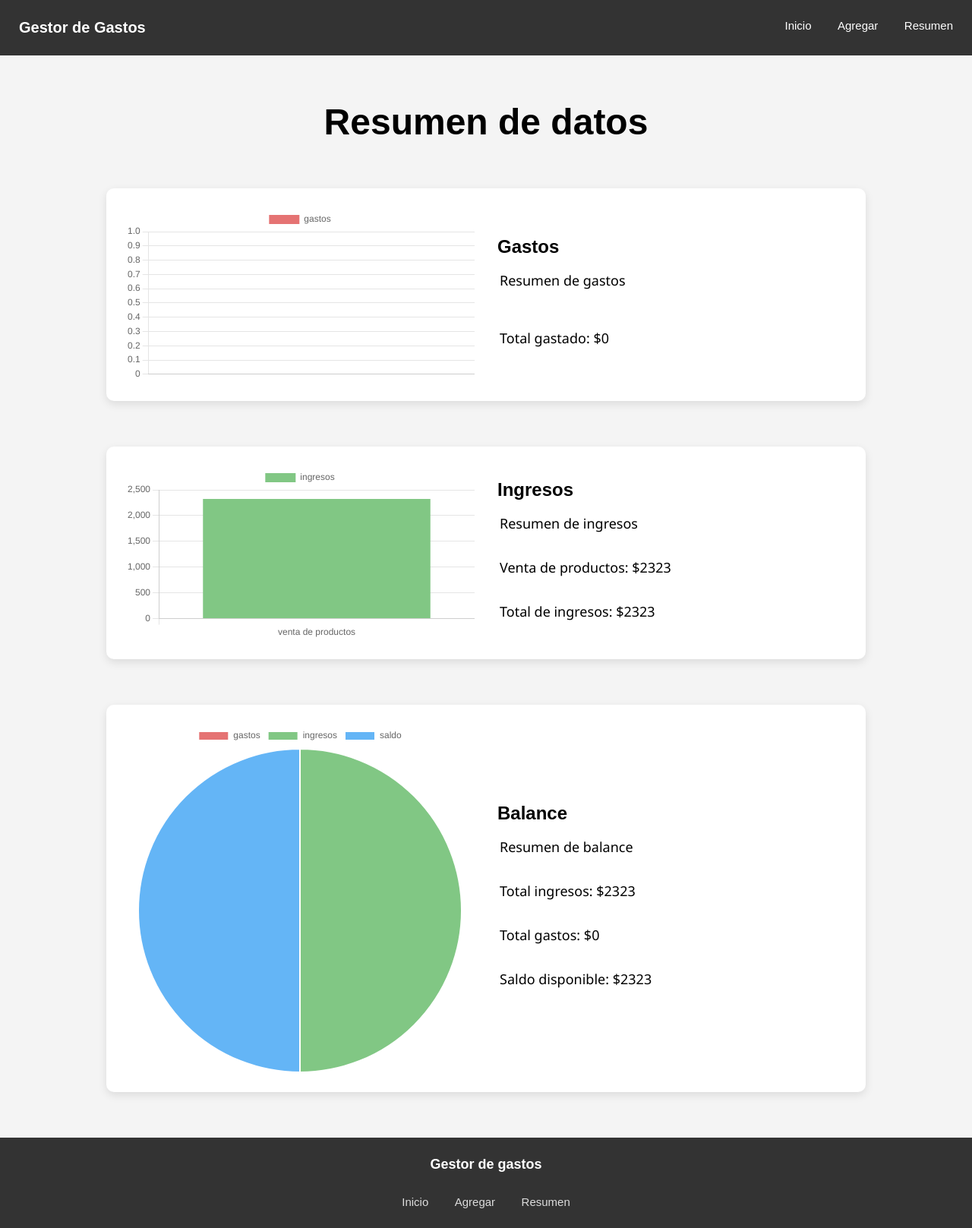
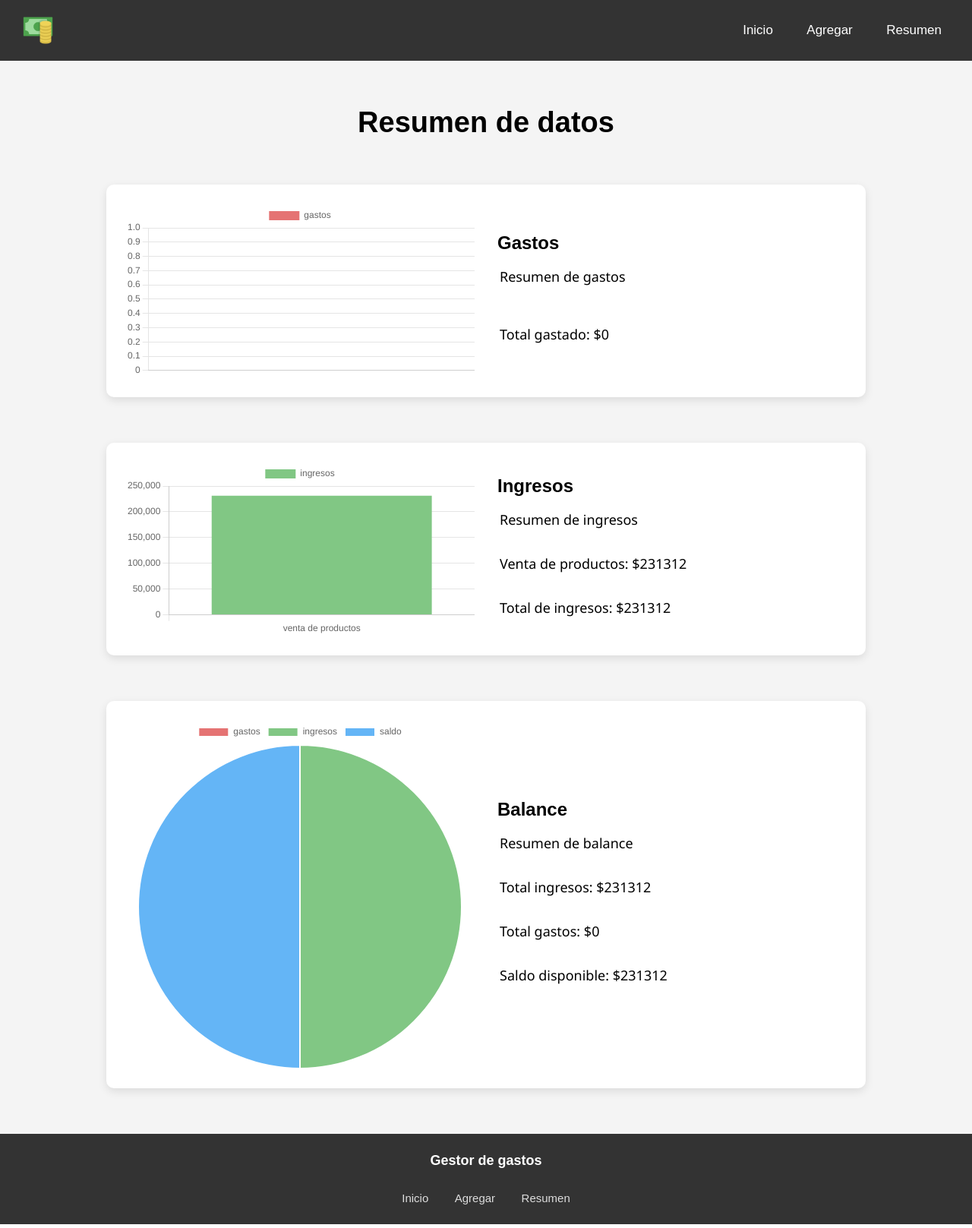
Before and after one commit to EZE1905/Gestor_de_gastos, a Flask app: page /resumen in a window 1280 px wide. Shown: the whole page at 76% size. Run offline with Flask 3, Linux system fonts and the light colour scheme.

Commit message:
mejoras en el diseño

```diff
--- a/gastos.json
+++ b/gastos.json
@@ -1,6 +1,6 @@
 [
     {
-        "Monto": 2323,
+        "Monto": 231312,
         "Tipo": "ingreso",
         "Categoria": "venta de productos",
         "Fecha": "2026-04-12"
--- a/static/css/layout.css
+++ b/static/css/layout.css
@@ -18,23 +18,41 @@ main {
 }
 
 /* NAVBAR */
-.titulo{
-    font-size: 20px;
+
+.img{
+    height: 40px;
+    width: auto;
+    margin-right: auto;
+    margin-left: 30px;
 }
 
 nav {
+    height: 80px;
+    width: 100%;
     background-color: #333;
-    color: white;
-    padding: 25px;
     display: flex;
     justify-content: space-between;
+    align-items: center;
+}
+
+nav div{
+    margin-right: 20px;
 }
 
 nav a {
+    font-size: 17px;
+    font-weight: 500;
     color: white;
     text-decoration: none;
-    margin-left: 30px;
-    font-size: 15px;
+    margin: 20px;
+    transition: 0.4s;
+}
+
+nav a:hover{
+    padding: 10px;
+    border-radius: 5px;
+    background-color: white;
+    color: #222;
 }
 
 /* CONTENEDOR */
@@ -228,7 +246,7 @@ button {
 /* TITULO */
 .titulo_resumen {
     text-align: center;
-    font-size: 3rem;
+    font-size: 38px;
     margin: 60px;
 }
 
@@ -321,7 +339,7 @@ button {
 /* CONTENEDOR (arriba derecha) */
 .contenedor_msj {
     position: fixed;
-    top: 80px;
+    top: 90px;
     right: 20px;
     display: flex;
     flex-direction: column;
--- a/templates/layout.html
+++ b/templates/layout.html
@@ -11,7 +11,7 @@
     <!-- NAVBAR -->
     <!-- la dejamos en el layout porque independientemente de la seccion va a ser igual -->
     <nav>
-        <div><strong class="titulo">Gestor de Gastos</strong></div>
+        <img src="/static/icono.ico" alt="" class="img">
         <div>
             <a href="/">Inicio</a>
             <a href="/agregar_datos">Agregar</a>
```
